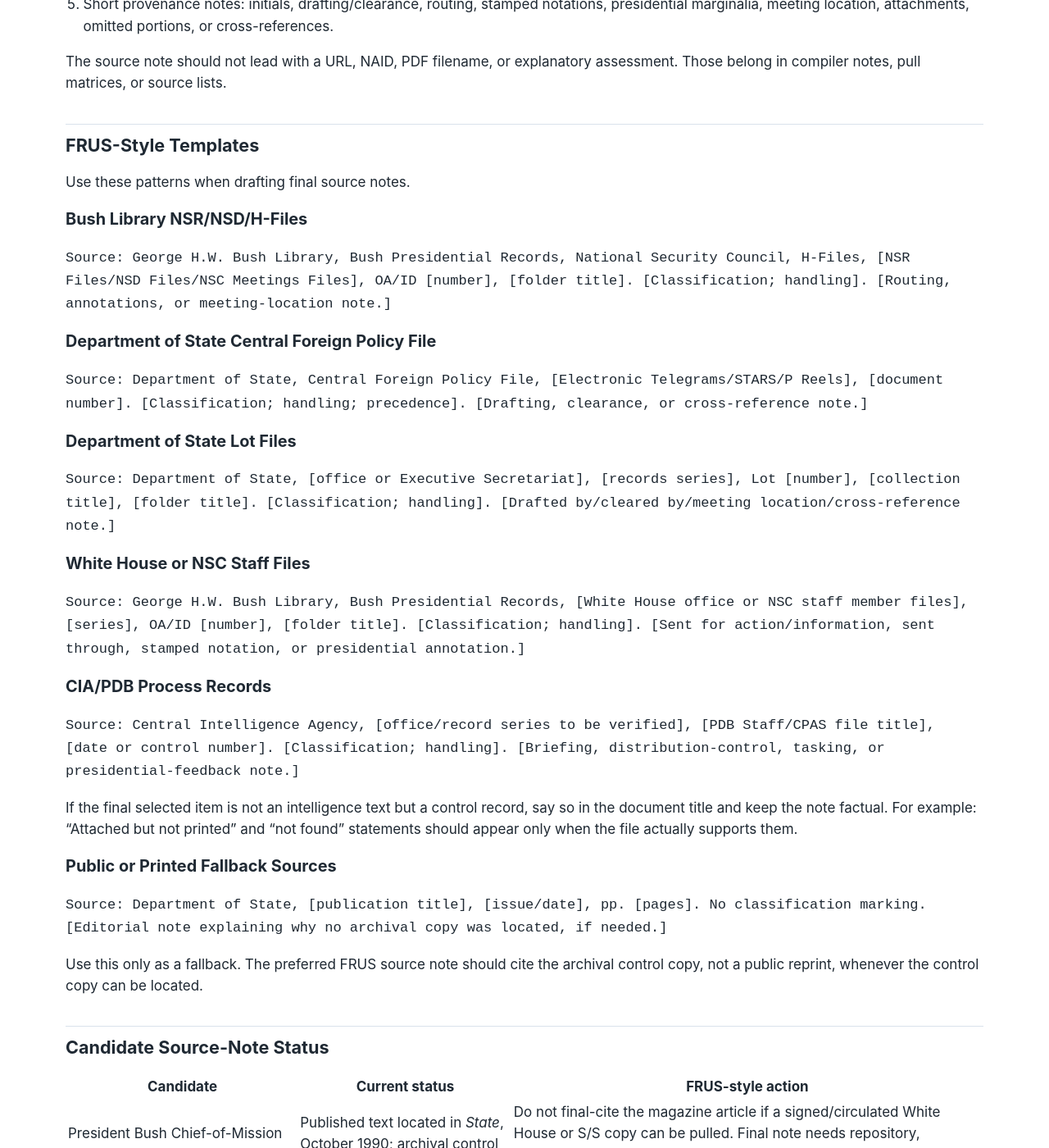
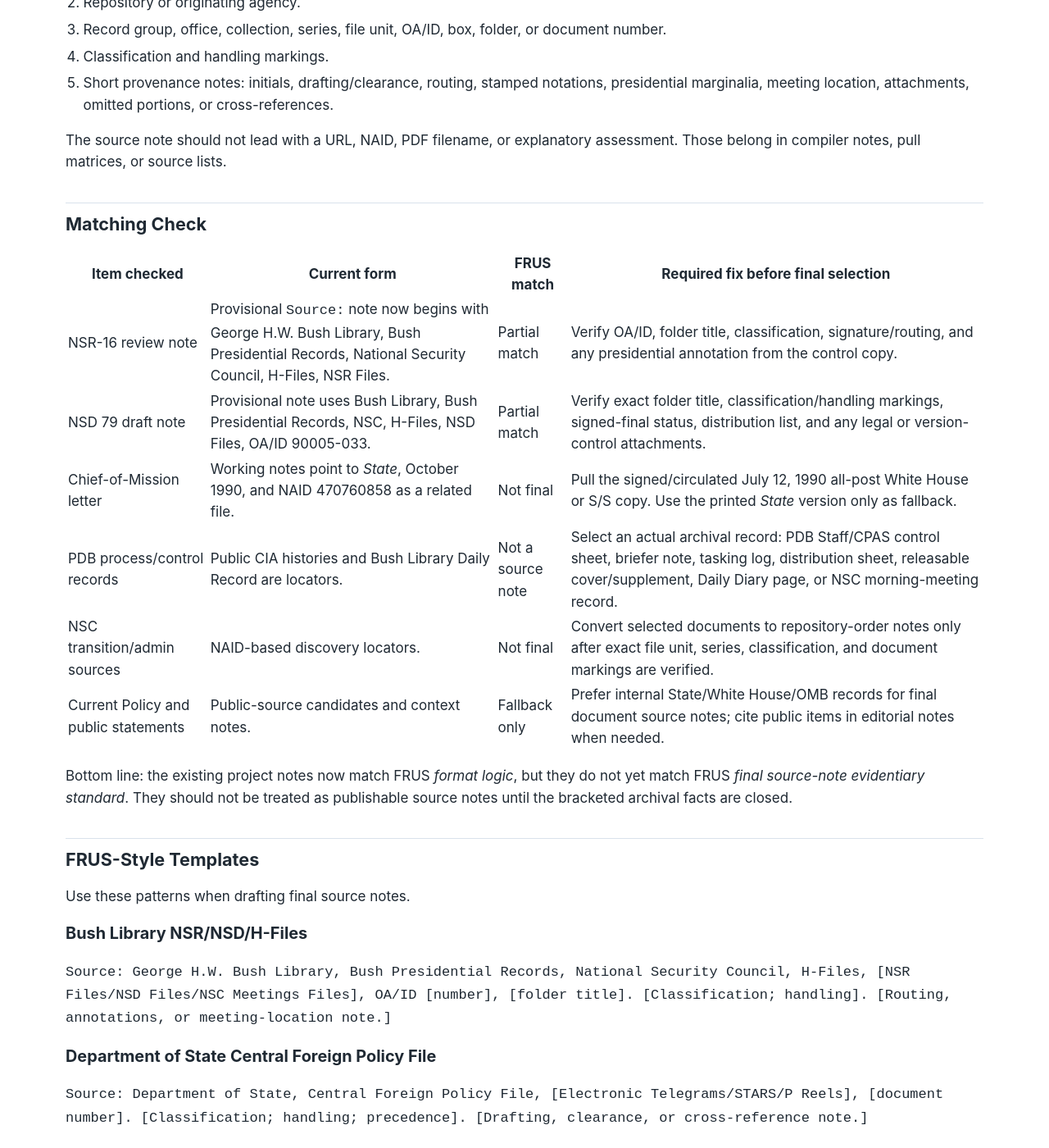
Before and after one commit to therealjameswilson/org-man-89-92, a Jekyll site: the page built from reports/source-note-style-audit.md, in a window 1280 px wide and 1400 px high, scrolled down 701 px. Shown: the whole window at 82% size. Built offline with Jekyll 4.4.1, drawn with Linux system fonts in a browser that asks for light colours; some of the changed text lies outside the part shown.

Commit message:
Clarify FRUS source note match status

```diff
--- a/reports/source-note-style-audit.md
+++ b/reports/source-note-style-audit.md
@@ -17,6 +17,12 @@ any candidate is promoted to selected-document status. The existing reports are
 mostly discovery notes, so NAIDs, web links, and "locator" language are useful
 internally but should not be treated as final source notes.
 
+Current match result: no candidate source note in the project is fully
+FRUS-ready yet because the archival control copies still need verification for
+OA/ID, exact folder title, classification/handling markings, routing, and
+annotations. The NSR-16 note has been converted from catalog style to a
+FRUS-shaped provisional note, but bracketed fields remain open.
+
 Published FRUS source notes follow a compact order:
 
 1. `Source:`
@@ -30,6 +36,22 @@ Published FRUS source notes follow a compact order:
 
 The source note should not lead with a URL, NAID, PDF filename, or explanatory
 assessment. Those belong in compiler notes, pull matrices, or source lists.
+
+## Matching Check
+
+| Item checked | Current form | FRUS match | Required fix before final selection |
+| --- | --- | --- | --- |
+| NSR-16 review note | Provisional `Source:` note now begins with George H.W. Bush Library, Bush Presidential Records, National Security Council, H-Files, NSR Files. | Partial match | Verify OA/ID, folder title, classification, signature/routing, and any presidential annotation from the control copy. |
+| NSD 79 draft note | Provisional note uses Bush Library, Bush Presidential Records, NSC, H-Files, NSD Files, OA/ID 90005-033. | Partial match | Verify exact folder title, classification/handling markings, signed-final status, distribution list, and any legal or version-control attachments. |
+| Chief-of-Mission letter | Working notes point to *State*, October 1990, and NAID 470760858 as a related file. | Not final | Pull the signed/circulated July 12, 1990 all-post White House or S/S copy. Use the printed *State* version only as fallback. |
+| PDB process/control records | Public CIA histories and Bush Library Daily Record are locators. | Not a source note | Select an actual archival record: PDB Staff/CPAS control sheet, briefer note, tasking log, distribution sheet, releasable cover/supplement, Daily Diary page, or NSC morning-meeting record. |
+| NSC transition/admin sources | NAID-based discovery locators. | Not final | Convert selected documents to repository-order notes only after exact file unit, series, classification, and document markings are verified. |
+| Current Policy and public statements | Public-source candidates and context notes. | Fallback only | Prefer internal State/White House/OMB records for final document source notes; cite public items in editorial notes when needed. |
+
+Bottom line: the existing project notes now match FRUS *format logic*, but they
+do not yet match FRUS *final source-note evidentiary standard*. They should not
+be treated as publishable source notes until the bracketed archival facts are
+closed.
 
 ## FRUS-Style Templates
 
```
